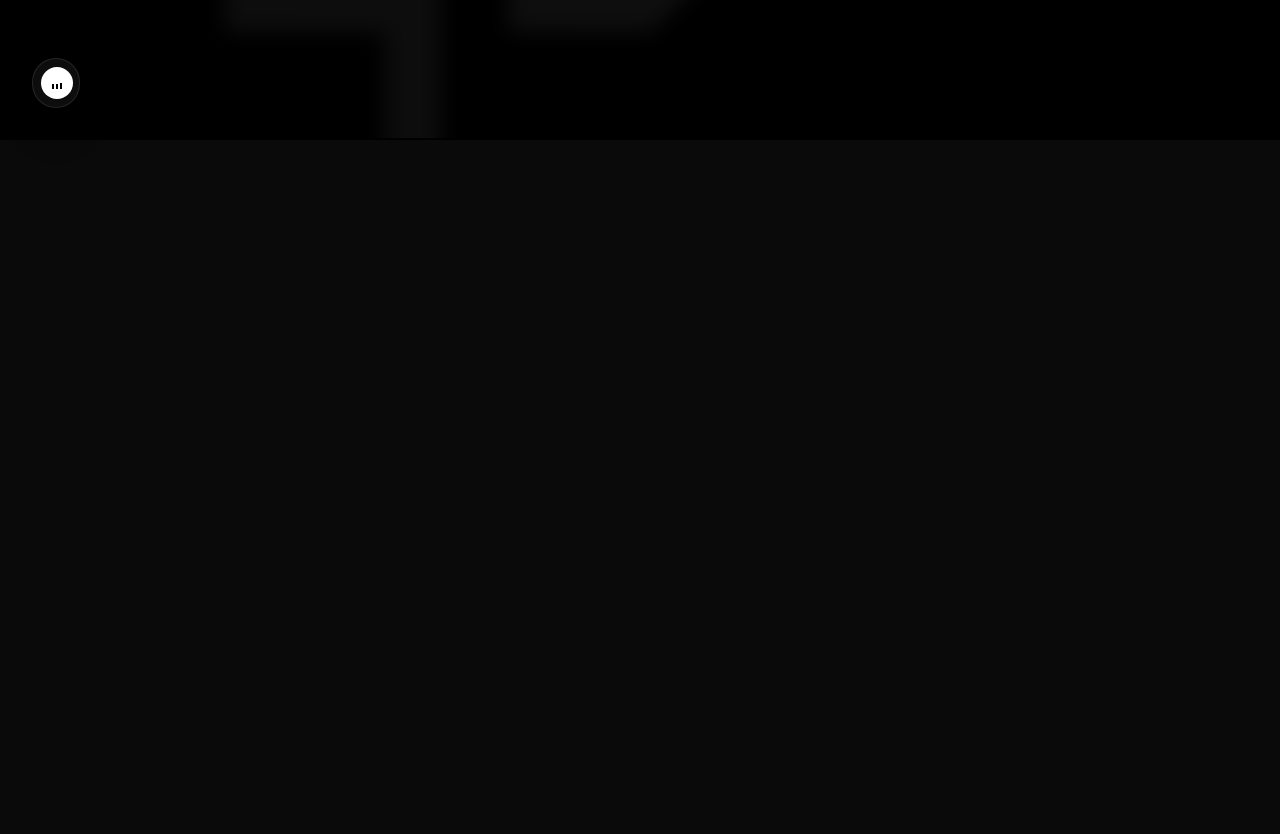
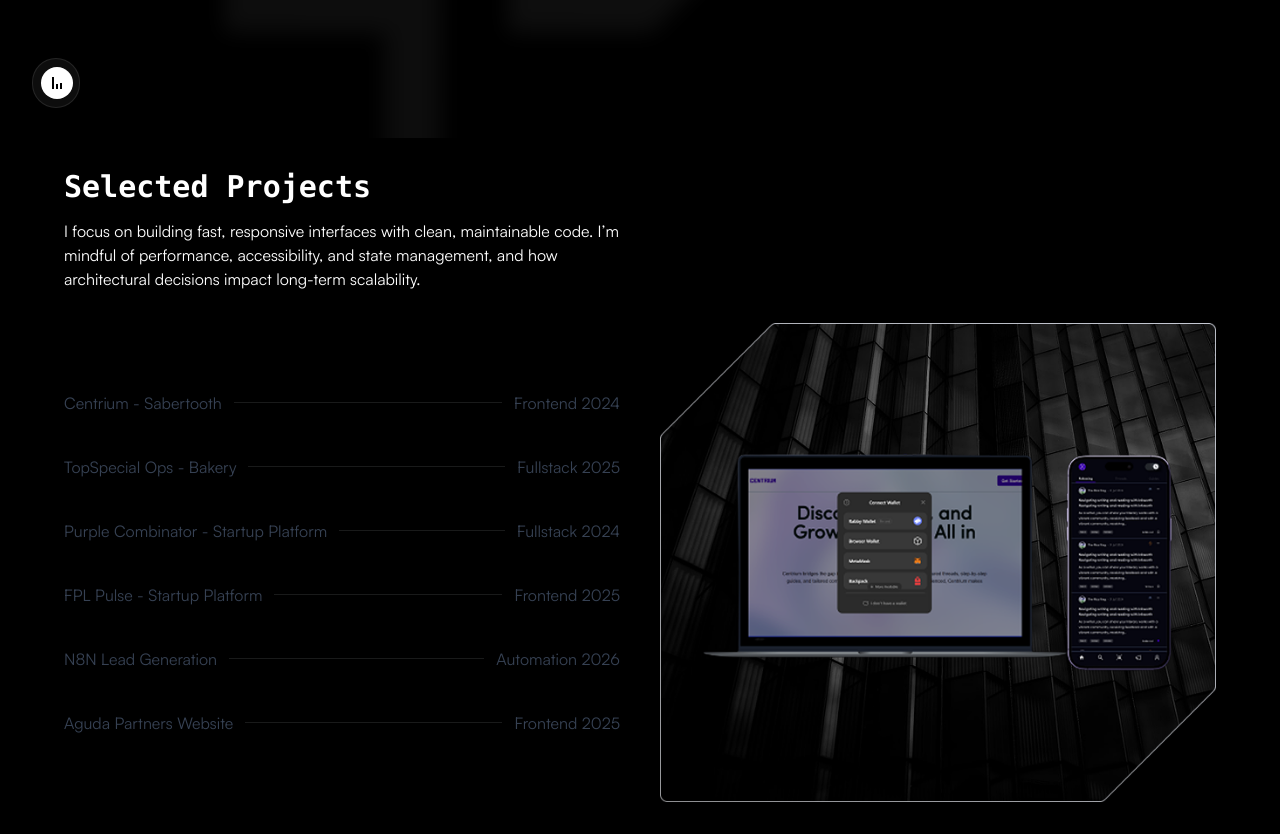
Before and after one commit to PurpleDNA/purple-portfolio, a React (Vite) app: page / in a window 1280 px wide. Shown: the part 660-1494 px from the top of the page. Before the commit the page ends 800 px from the top, so only its background shows below. Built offline with nearby package versions, Linux system fonts and the light colour scheme.

Commit message:
projects advancements

```diff
--- a/src/App.tsx
+++ b/src/App.tsx
@@ -1,6 +1,7 @@
 import Header from "./components/Header";
 import Hero from "./components/Hero";
 import BackgroundMusic from "./components/BackgroundMusic";
+import Projects from "./components/Projects";
 
 function App() {
   return (
@@ -8,6 +9,7 @@ function App() {
       <BackgroundMusic />
       <Header />
       <Hero />
+      <Projects />
     </div>
   );
 }
--- a/src/components/Hero.tsx
+++ b/src/components/Hero.tsx
@@ -21,7 +21,7 @@ const Hero = () => {
   }, []);
 
   return (
-    <div className="relative min-h-[calc(100vh-80px)] flex flex-col justify-between px-6 py-12 md:px-16 md:py-20 lg:px-24 overflow-hidden backdrop-blur-3xl">
+    <div className="relative min-h-[calc(100vh-80px)] !py-0 flex justify-around section flex-col overflow-hidden backdrop-blur-3xl">
       {/* Top Section */}
       <div className="flex flex-col gap-6 z-10">
         <h2
--- /dev/null
+++ b/src/components/ProjectComponent.tsx
@@ -0,0 +1,34 @@
+interface ProjectProps {
+  name: string;
+  organization: string;
+  skill: string;
+  year: string;
+  image?: string;
+  setProject: () => void;
+}
+
+const ProjectComponent = ({
+  name,
+  organization,
+  skill,
+  year,
+  setProject,
+}: ProjectProps) => {
+  return (
+    <div
+      className="flex items-center gap-3 text-gray-700 cursor-pointer hover:text-white hover:scale-110 transition-all duration-300"
+      onClick={() => setProject()}
+    >
+      <span>
+        {name}
+        {organization}
+      </span>
+      <hr className="flex-1" />
+      <span>
+        {skill} {year}
+      </span>
+    </div>
+  );
+};
+
+export default ProjectComponent;
--- /dev/null
+++ b/src/components/Projects.tsx
@@ -0,0 +1,96 @@
+import { useState } from "react";
+import { ChamferBox } from "./ChamferBox";
+import ProjectComponent from "./ProjectComponent";
+
+interface Project {
+  name: string;
+  organization: string;
+  skill: string;
+  year: string;
+  image?: string;
+}
+
+const projects = [
+  {
+    name: "Centrium - ",
+    organization: "Sabertooth",
+    skill: "Frontend",
+    year: "2024",
+    image: "assets/projects/centrium.png",
+  },
+  {
+    name: "TopSpecial Ops - ",
+    organization: "Bakery",
+    skill: "Fullstack",
+    year: "2025",
+    image: "assets/projects/top-special.png",
+  },
+  {
+    name: "Purple Combinator - ",
+    organization: "Startup Platform",
+    skill: "Fullstack",
+    year: "2024",
+    image: "assets/projects/purple-combinator.png",
+  },
+  {
+    name: "FPL Pulse - ",
+    organization: "Startup Platform",
+    skill: "Frontend",
+    year: "2025",
+    image: "assets/projects/fpl-pulse.png",
+  },
+  {
+    name: "N8N Lead Generation",
+    organization: "",
+    skill: "Automation",
+    year: "2026",
+    image: "assets/projects/n8n-leads.png",
+  },
+  {
+    name: "Aguda Partners ",
+    organization: "Website",
+    skill: "Frontend",
+    year: "2025",
+    image: "assets/projects/aguda.png",
+  },
+];
+
+const Projects = () => {
+  const [project, setProject] = useState<Project>(projects[0]);
+  console.log(project);
+
+  return (
+    <div className="section space-y-8">
+      <div className="flex flex-col gap-4 w-full">
+        <h1 className="font-consolas md:text-2xl lg:text-3xl font-bold text-white leading-[1.1] ">
+          Selected Projects
+        </h1>
+        <p className="font-satoshi text-white leading-normal w-1/2">
+          I focus on building fast, responsive interfaces with clean,
+          maintainable code. I’m mindful of performance, accessibility, and
+          state management, and how architectural decisions impact long-term
+          scalability.
+        </p>
+      </div>
+      <div className="flex justify-between gap-10 items-center">
+        <div className="flex flex-col gap-10 w-1/2">
+          {projects.map((project, index) => (
+            <ProjectComponent
+              key={index}
+              name={project.name}
+              organization={project.organization}
+              skill={project.skill}
+              year={project.year}
+              setProject={() => setProject(project)}
+            />
+          ))}
+        </div>
+        <ChamferBox className="w-1/2">
+          <img src={project.image} alt="" />
+        </ChamferBox>
+      </div>
+    </div>
+  );
+};
+
+export default Projects;
--- a/src/index.css
+++ b/src/index.css
@@ -296,4 +296,8 @@
   .animate-music-bar-3 {
     animation: music-bar 0.7s ease-in-out infinite;
   }
+
+  .section {
+    @apply px-6 md:px-12 lg:px-16 py-8;
+  }
 }
```
